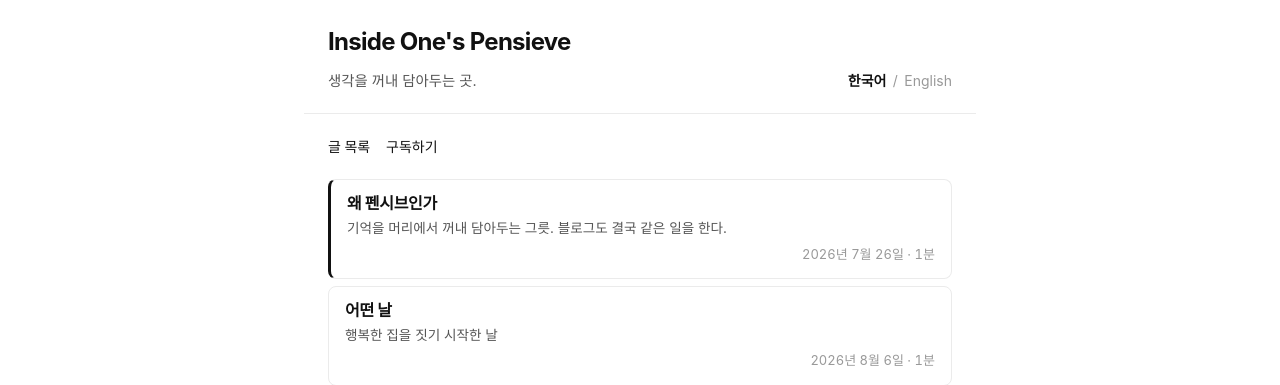
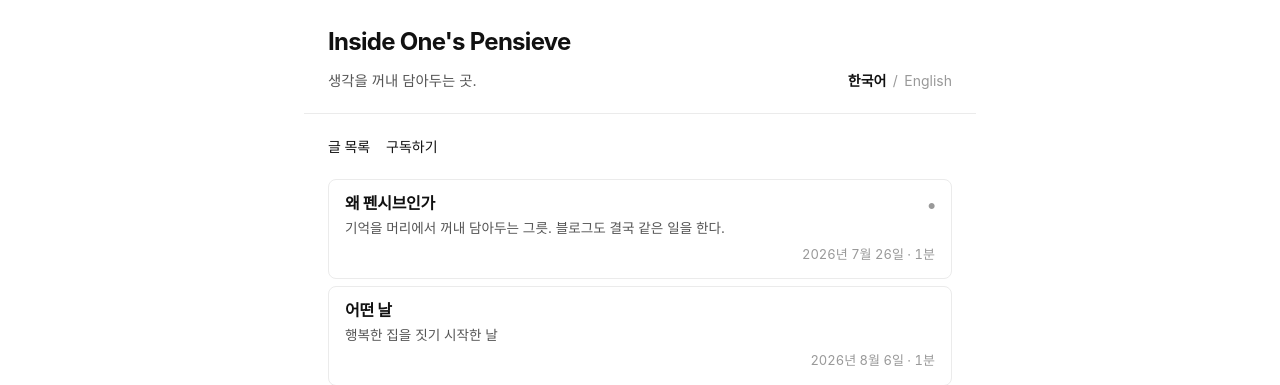
Before and after one commit to orcus07/Inside_Ones_Pensieve, a Next.js app: page / in a window 1280 px wide. Shown: the top 385 px of the page. Built offline with nearby package versions, Linux system fonts and the light colour scheme; what marked-footnote would draw is missing.

Commit message:
style: pin shown as small dot on right instead of left border

```diff
--- a/app/HomeClient.tsx
+++ b/app/HomeClient.tsx
@@ -123,7 +123,7 @@ function HomeInner({ koPosts, enPosts }: { koPosts: PostMeta[]; enPosts: PostMet
             {posts.map((post) => {
               const isNew = (Date.now() - new Date(post.date).getTime()) < 7 * 24 * 60 * 60 * 1000;
               return (
-                <li key={post.slug} className={post.pinned ? "pinned" : ""}>
+                <li key={post.slug}>
                   <Link href={`/blog/${post.slug}/${lang === "en" ? "?lang=en" : ""}`} className="post-card">
                     <div className="post-card-body">
                       <div className="post-title">
@@ -131,7 +131,8 @@ function HomeInner({ koPosts, enPosts }: { koPosts: PostMeta[]; enPosts: PostMet
                           {post.draft && <span style={{ color: "var(--faint)" }}>[Draft] </span>}
                           {post.title}
                         </span>
-                        {isNew && <span className="badge-new">new</span>}
+                        {post.pinned && <span className="badge-pin">●</span>}
+                        {isNew && !post.pinned && <span className="badge-new">new</span>}
                       </div>
                       {post.summary && <div className="post-preview">{post.summary}</div>}
                       <div className="post-dateline">
--- a/app/globals.css
+++ b/app/globals.css
@@ -879,7 +879,9 @@ a.section-label:hover {
   flex-shrink: 0;
 }
 
-/* ── Pinned card ── */
-.post-list li.pinned {
-  border-left: 3px solid var(--fg);
+/* ── Pinned badge ── */
+.badge-pin {
+  font-size: 0.5rem;
+  color: var(--faint);
+  flex-shrink: 0;
 }
```
